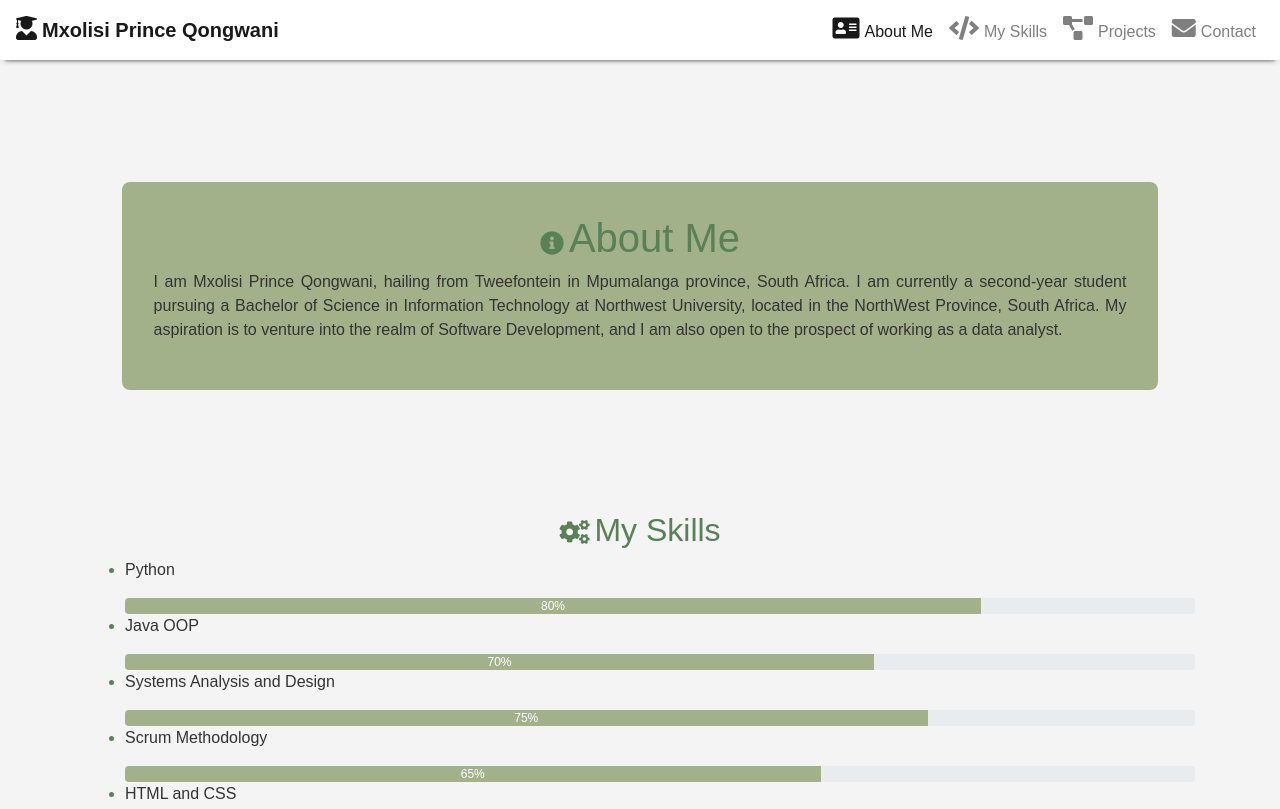
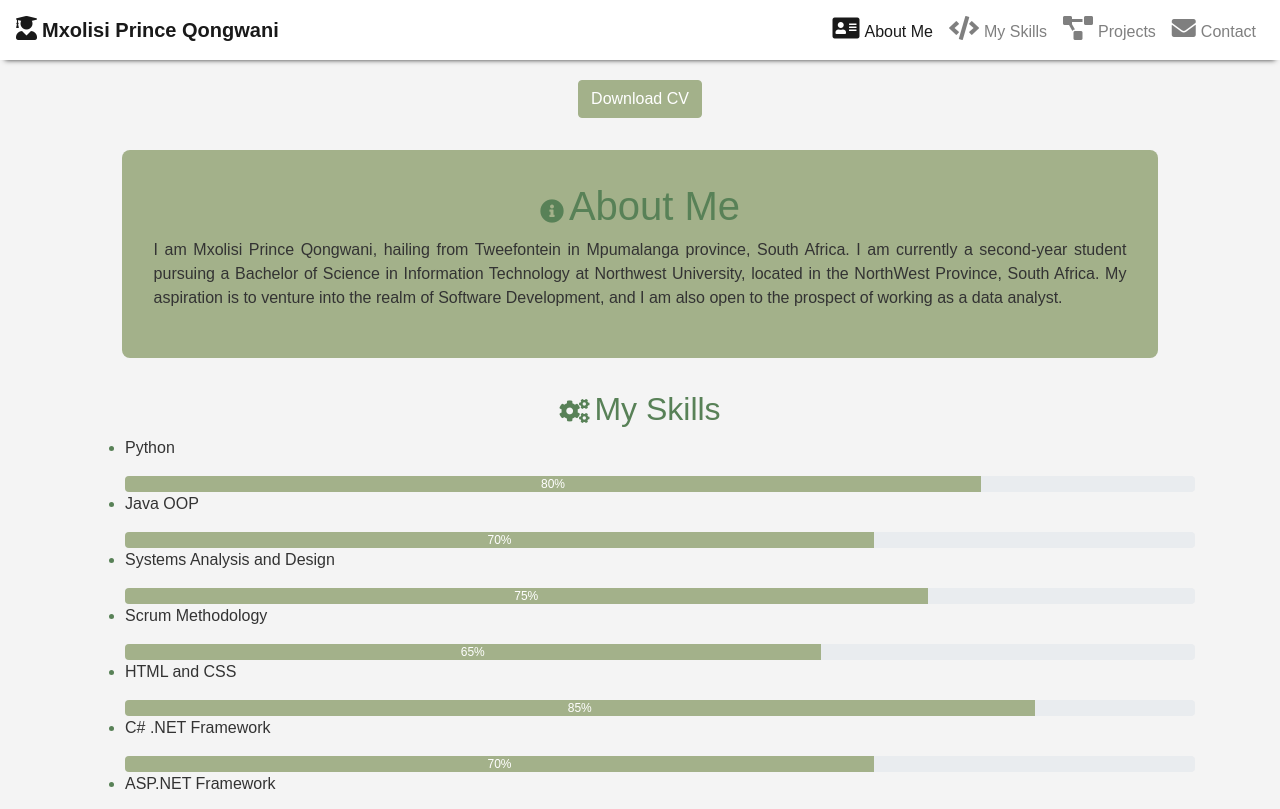
Before and after one commit to Leece87/Mxolisi-Prince-Qongwani, a plain HTML site: page index.html in a window 1280 px wide. Shown: the top 809 px of the page. Drawn offline with nearby package versions, Linux system fonts and the light colour scheme.

Commit message:
Download Cv Button added

```diff
--- a/index.html
+++ b/index.html
@@ -42,7 +42,8 @@
             padding: 2rem;
             margin-top: 2rem;
             border-radius: 0.5rem;
-            margin: 9.5%;
+            margin-left: 9.5%;
+            margin-right: 9.5%;
         }
 
         h1, h2 {
@@ -143,6 +144,13 @@
             </ul>
         </div>
     </nav>
+
+    <div class="container" style="text-align: center; margin-top: 20px;">
+        <a href="/path/to/your_cv.pdf" download>
+            <button class="btn btn-primary">Download CV</button>
+        </a>
+    </div>
+
 
     <div class="jumbotron" id = "jumbotron">
         <h1><i class="fas fa-info-circle icon"></i>About Me</h1>
```
